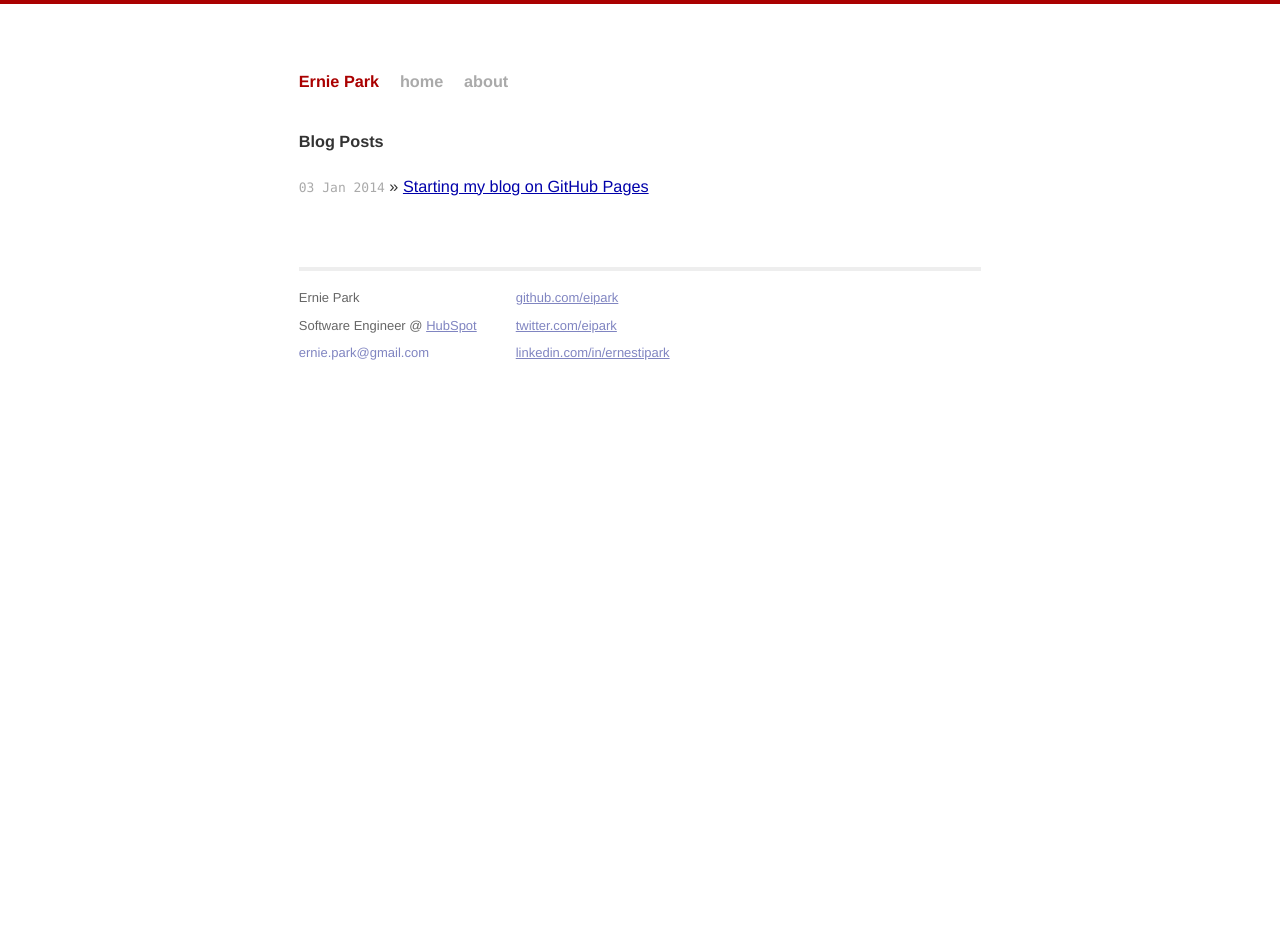
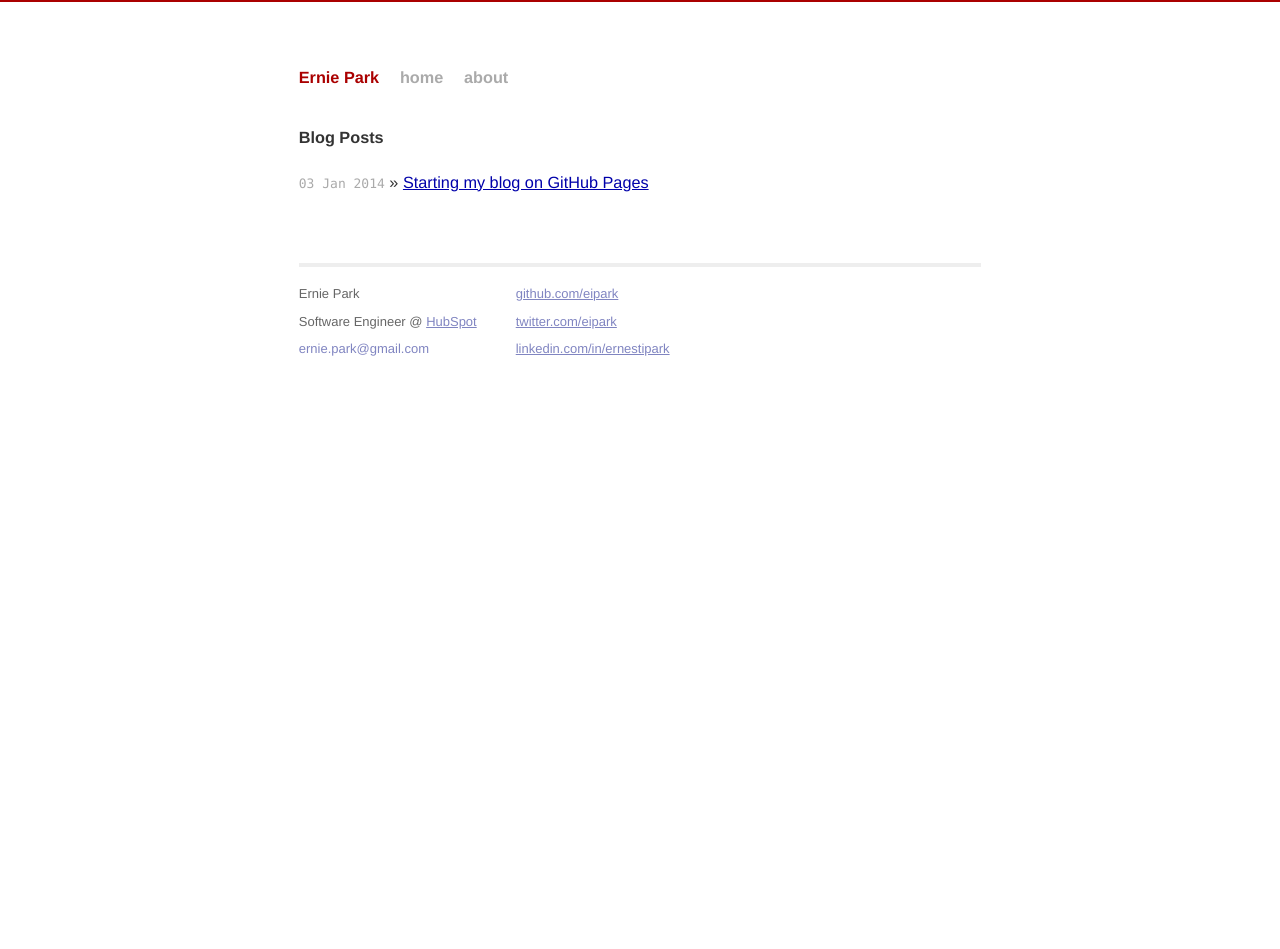
Before and after one commit to eipark/eipark.github.io, a Jekyll site: the page built from index.html, in a window 1280 px wide. Built offline with Jekyll 4.4.1, drawn with Linux system fonts in a browser that asks for light colours; Markdown is read by kramdown in place of the engine named in the settings; before the commit the page ends 904 px from its top, so only the background shows below that.

Commit message:
fix top border

```diff
--- a/_layouts/default.html
+++ b/_layouts/default.html
@@ -14,7 +14,7 @@
 
     </head>
     <body>
-
+        <div id="top-border"></div>
         <div class="site">
           <div class="header">
             <h1 class="title"><a href="/">{{ site.name }}</a></h1>
--- a/css/main.css
+++ b/css/main.css
@@ -17,7 +17,6 @@ body {
   font: 13.34px Helvetica, Arial, sans-serif;
   font-size: small;
   text-align: center;
-  border-top: 4px solid #a00;
   color: #333;
 }
 
@@ -30,6 +29,15 @@ p { margin: 1em 0; }
 a         { color: #00a; }
 a:hover   { color: #000; }
 a:visited { color: #a0a; }
+
+div#top-border{
+  position: fixed;
+  background: #a00;
+  width: 100%;
+  height: 2px;
+  top: 0;
+}
+
 
 /*****************************************************************************/
 /*
```
